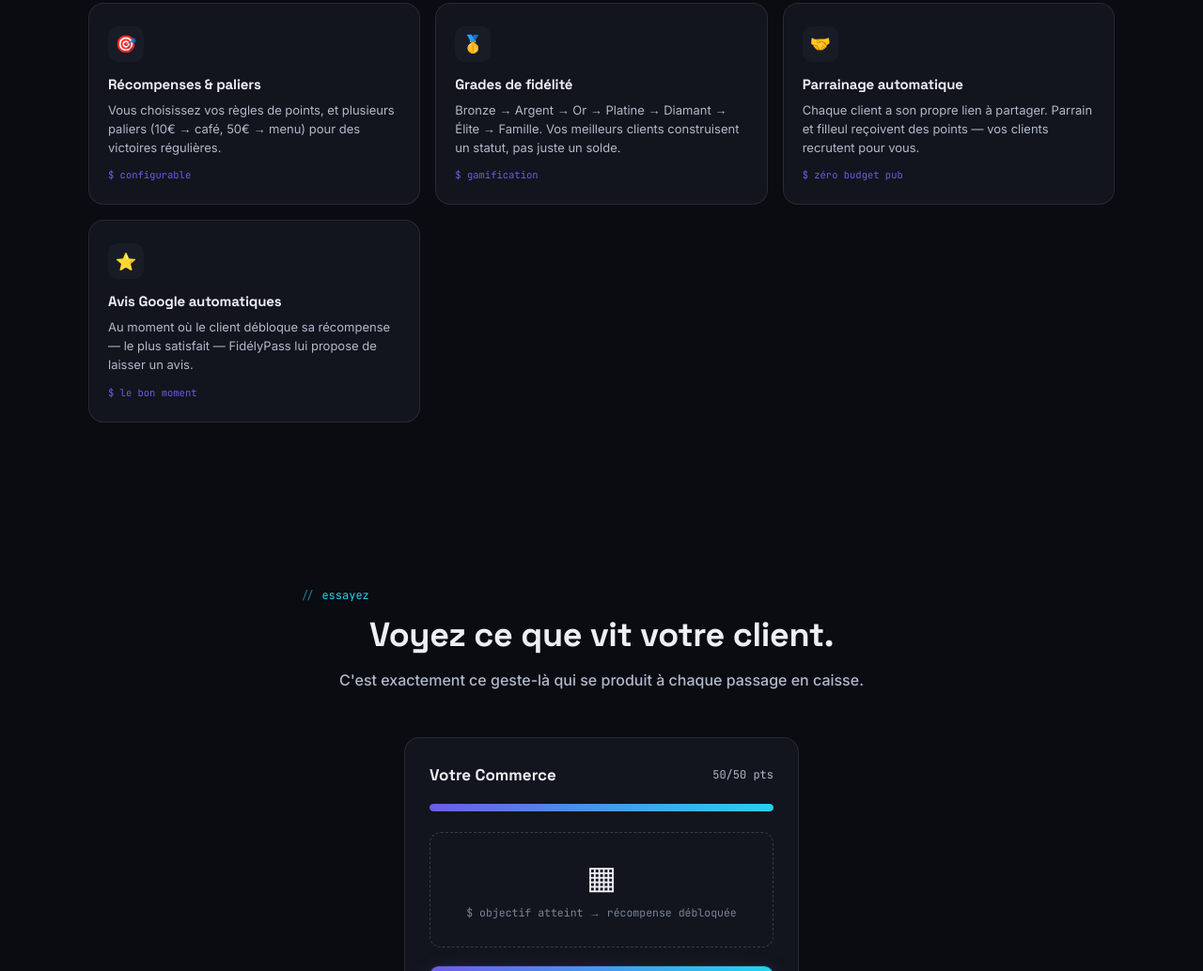
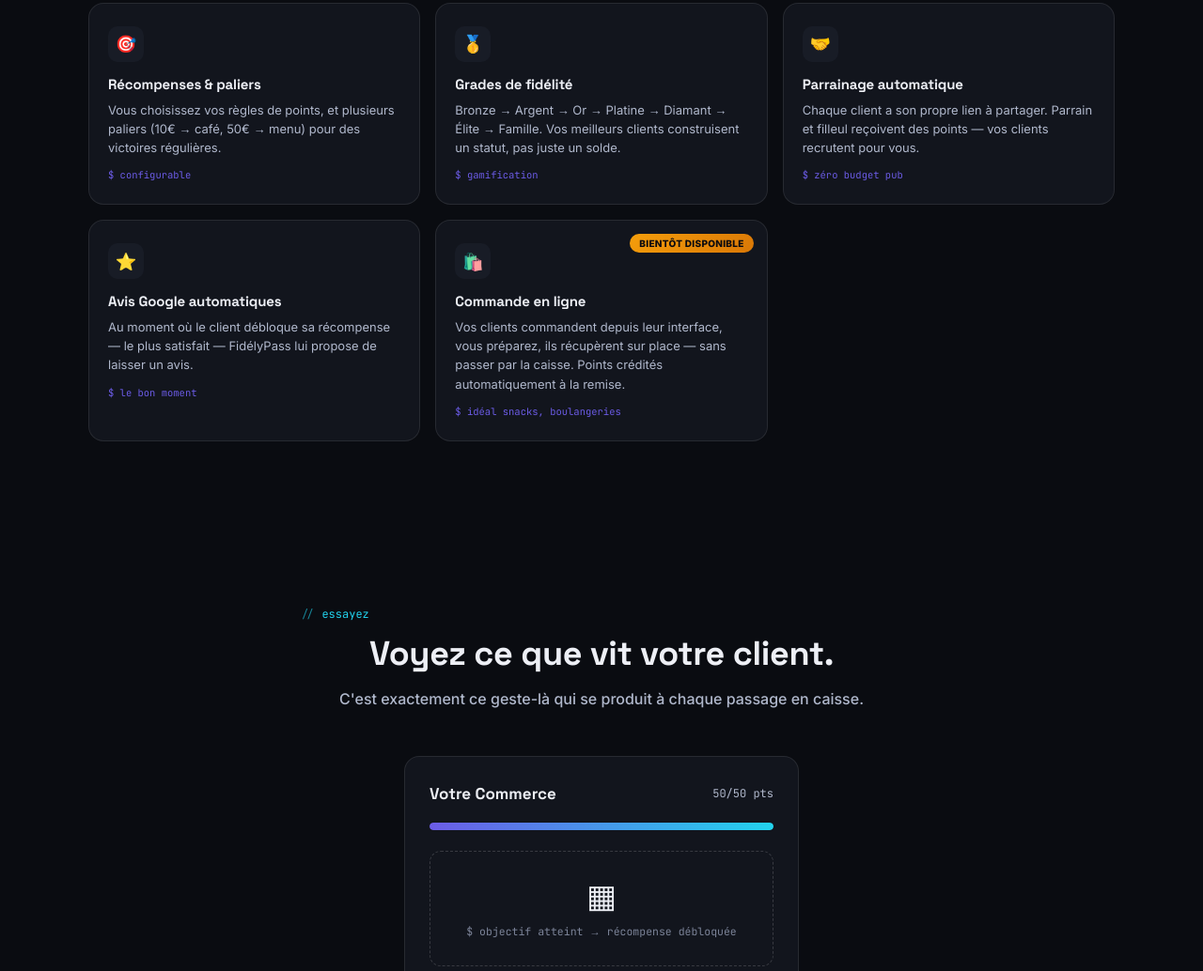
Before and after one commit to ck9yz2vw7v-lang/fidelypass, a website: page public/landing.html in a window 1280 px wide. Shown: the part 3900-4934 px from the top of the page at 94% size. Drawn offline with nearby package versions, Linux system fonts and the light colour scheme.

Commit message:
Landing: ajoute la carte Commande en ligne (a venir) avec badge Bientot disponible

```diff
--- a/public/landing.html
+++ b/public/landing.html
@@ -179,6 +179,7 @@ html.has-custom-cursor, html.has-custom-cursor a, html.has-custom-cursor button{
 /* ---------- TICKETS (condensed features) ---------- */
 .tickets{display:grid;grid-template-columns:repeat(3,1fr);gap:16px}
 .ticket{padding:24px 20px;position:relative;transition:transform .25s ease, border-color .25s ease}
+.soon-badge{position:absolute;top:14px;right:14px;background:linear-gradient(135deg,#f59e0b,#d97706);color:#0a0a0f;font-size:10px;font-weight:800;padding:4px 10px;border-radius:99px;letter-spacing:0.3px;text-transform:uppercase}
 .ticket:hover{transform:translateY(-4px);border-color:var(--indigo)}
 .ticket-icon{width:38px;height:38px;border-radius:10px;background:var(--bg-elev2);display:flex;align-items:center;justify-content:center;font-size:18px;margin-bottom:14px}
 .ticket h3{font-size:15px;margin-bottom:8px}
@@ -537,6 +538,13 @@ footer{border-top:1px solid var(--line);padding:32px 0;position:relative;z-index
         <h3>Avis Google automatiques</h3>
         <p>Au moment où le client débloque sa récompense — le plus satisfait — FidélyPass lui propose de laisser un avis.</p>
         <div class="ticket-foot">$ le bon moment</div>
+      </div>
+      <div class="card ticket">
+        <div class="soon-badge">Bientôt disponible</div>
+        <div class="ticket-icon">🛍️</div>
+        <h3>Commande en ligne</h3>
+        <p>Vos clients commandent depuis leur interface, vous préparez, ils récupèrent sur place — sans passer par la caisse. Points crédités automatiquement à la remise.</p>
+        <div class="ticket-foot">$ idéal snacks, boulangeries</div>
       </div>
     </div>
   </div>
```
